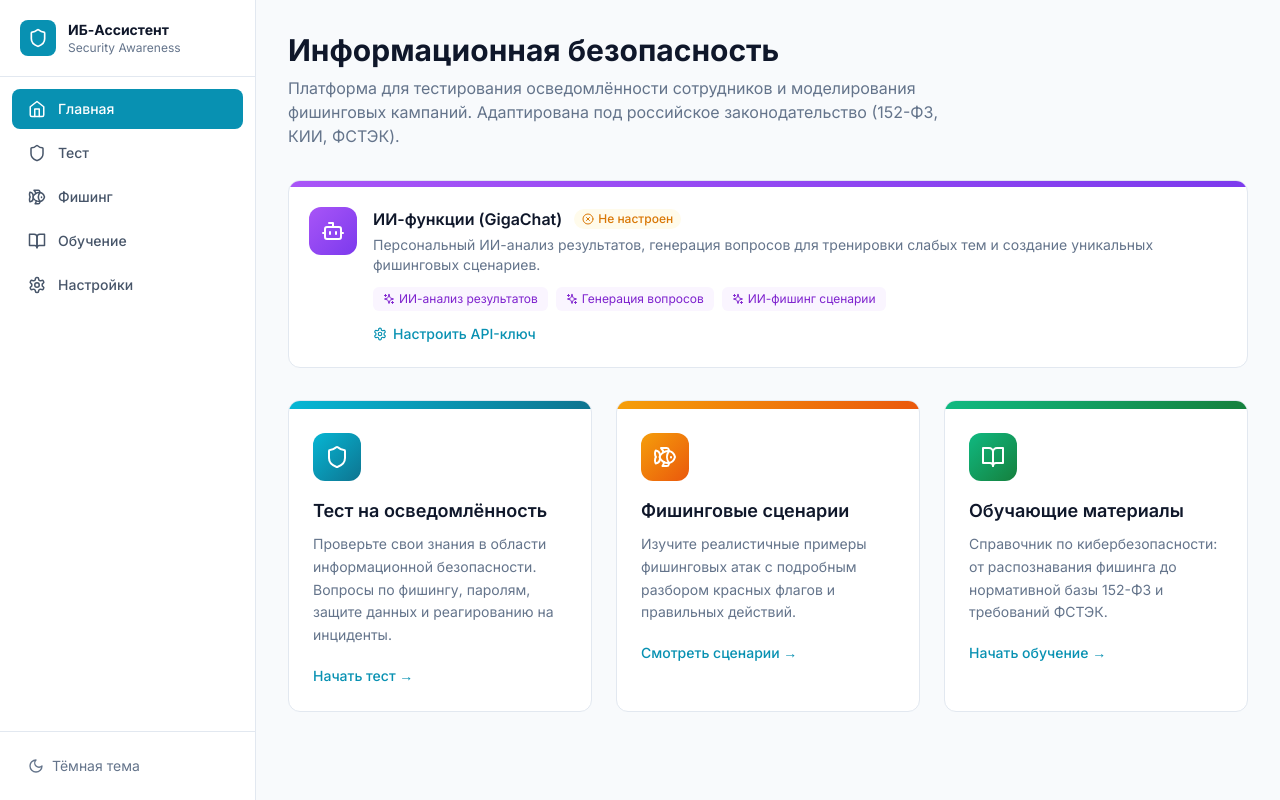
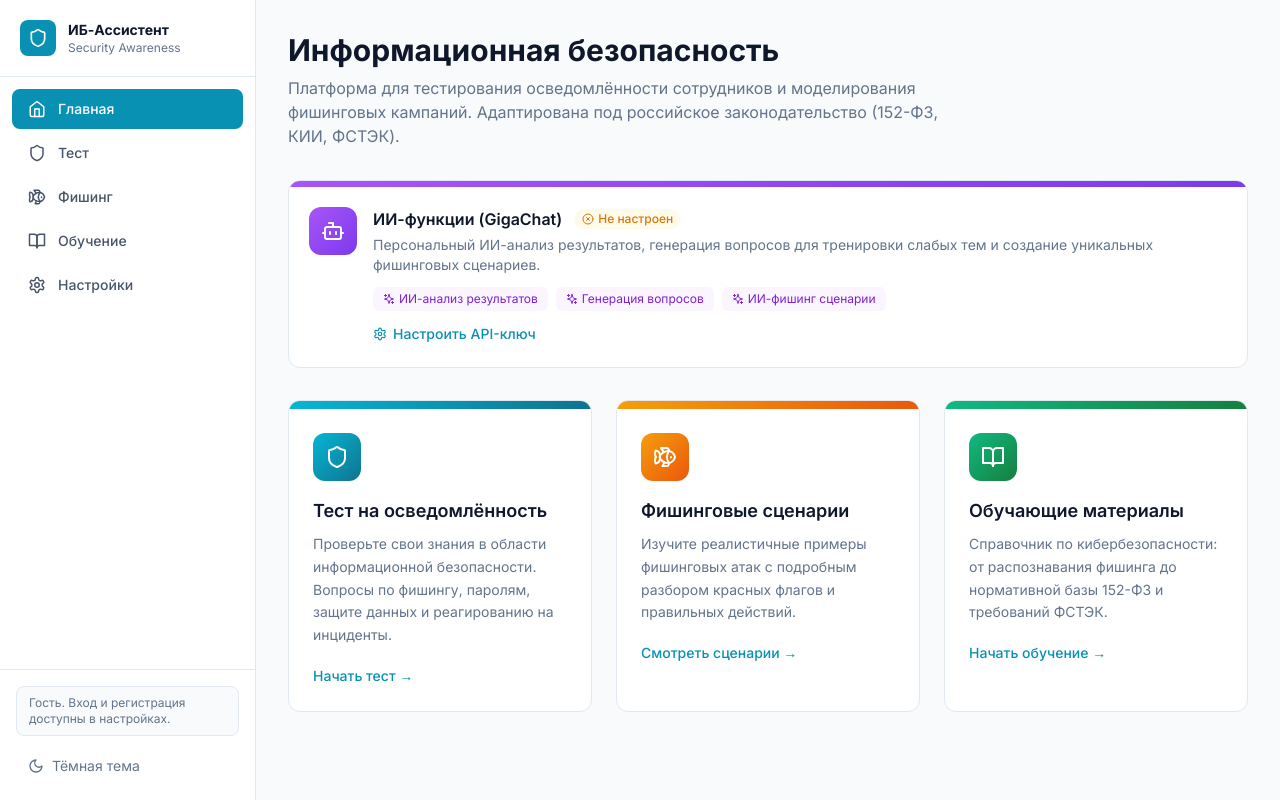
Before and after one commit to Plvkssh/ib-security-app-java, a React (Vite) app in the folder frontend/: page / in a window 1280 px wide. Built offline with nearby package versions, Linux system fonts and the light colour scheme; no server answers.

Commit message:
Update App.jsx

```diff
--- a/frontend/src/App.jsx
+++ b/frontend/src/App.jsx
@@ -1,4 +1,4 @@
-import React, { useEffect, useState } from 'react'
+import React, { useCallback, useEffect, useState } from 'react'
 import { HashRouter, Routes, Route, Link, useLocation } from 'react-router-dom'
 import {
   Shield,
@@ -9,8 +9,12 @@ import {
   Sun,
   Menu,
   X,
-  Settings
+  Settings,
+  LogOut,
+  User
 } from 'lucide-react'
+
+import { fetchMe, logout } from './lib/api'
 
 import HomePage from './pages/HomePage'
 import QuizPage from './pages/QuizPage'
@@ -39,7 +43,15 @@ function NavLink({ to, icon: Icon, children, onClick }) {
   )
 }
 
-function Layout({ children, dark, setDark }) {
+function Layout({
+  children,
+  dark,
+  setDark,
+  currentUser,
+  authLoading,
+  onLogout,
+  logoutLoading
+}) {
   const [mobileOpen, setMobileOpen] = useState(false)
   const location = useLocation()
 
@@ -106,7 +118,43 @@ function Layout({ children, dark, setDark }) {
           </NavLink>
         </nav>
 
-        <div className="p-4 border-t border-slate-200 dark:border-slate-800">
+        <div className="p-4 border-t border-slate-200 dark:border-slate-800 space-y-3">
+          <div className="px-3 py-2 rounded-lg bg-slate-50 dark:bg-slate-800 border border-slate-200 dark:border-slate-700">
+            {authLoading ? (
+              <div className="text-xs text-slate-500 dark:text-slate-400">
+                Проверка сессии...
+              </div>
+            ) : currentUser ? (
+              <div className="flex items-start gap-2">
+                <User size={16} className="mt-0.5 text-cyan-600 dark:text-cyan-400" />
+                <div className="min-w-0">
+                  <div className="text-sm font-medium text-slate-900 dark:text-white truncate">
+                    {currentUser.username || 'Пользователь'}
+                  </div>
+                  <div className="text-xs text-slate-500 dark:text-slate-400 truncate">
+                    {currentUser.email || 'Авторизован'}
+                  </div>
+                </div>
+              </div>
+            ) : (
+              <div className="text-xs text-slate-500 dark:text-slate-400">
+                Гость. Вход и регистрация доступны в настройках.
+              </div>
+            )}
+          </div>
+
+          {currentUser && (
+            <button
+              type="button"
+              onClick={onLogout}
+              disabled={logoutLoading}
+              className="flex items-center justify-center gap-2 text-sm w-full px-3 py-2 rounded-lg border border-red-200 dark:border-red-800 text-red-700 dark:text-red-300 hover:bg-red-50 dark:hover:bg-red-950 transition-colors disabled:opacity-50"
+            >
+              <LogOut size={16} />
+              {logoutLoading ? 'Выход...' : 'Выйти'}
+            </button>
+          )}
+
           <button
             type="button"
             data-testid="theme-toggle"
@@ -147,27 +195,153 @@ function Layout({ children, dark, setDark }) {
   )
 }
 
+function AppRoutes({
+  dark,
+  setDark,
+  currentUser,
+  authLoading,
+  authError,
+  refreshAuth,
+  setCurrentUser,
+  handleLogout,
+  logoutLoading
+}) {
+  return (
+    <Layout
+      dark={dark}
+      setDark={setDark}
+      currentUser={currentUser}
+      authLoading={authLoading}
+      onLogout={handleLogout}
+      logoutLoading={logoutLoading}
+    >
+      <Routes>
+        <Route
+          path="/"
+          element={
+            <HomePage
+              currentUser={currentUser}
+              authLoading={authLoading}
+              authError={authError}
+            />
+          }
+        />
+        <Route
+          path="/quiz"
+          element={
+            <QuizPage
+              currentUser={currentUser}
+              authLoading={authLoading}
+              authError={authError}
+              refreshAuth={refreshAuth}
+            />
+          }
+        />
+        <Route
+          path="/phishing"
+          element={
+            <PhishingPage
+              currentUser={currentUser}
+              authLoading={authLoading}
+              authError={authError}
+            />
+          }
+        />
+        <Route
+          path="/training"
+          element={
+            <TrainingPage
+              currentUser={currentUser}
+              authLoading={authLoading}
+              authError={authError}
+            />
+          }
+        />
+        <Route
+          path="/settings"
+          element={
+            <SettingsPage
+              currentUser={currentUser}
+              authLoading={authLoading}
+              authError={authError}
+              refreshAuth={refreshAuth}
+              setCurrentUser={setCurrentUser}
+              onLogout={handleLogout}
+              logoutLoading={logoutLoading}
+            />
+          }
+        />
+      </Routes>
+    </Layout>
+  )
+}
+
 export default function App() {
   const [dark, setDark] = useState(() => {
     if (typeof window === 'undefined') return false
     return window.matchMedia('(prefers-color-scheme: dark)').matches
   })
 
+  const [authLoading, setAuthLoading] = useState(true)
+  const [authError, setAuthError] = useState('')
+  const [currentUser, setCurrentUser] = useState(null)
+  const [logoutLoading, setLogoutLoading] = useState(false)
+
   useEffect(() => {
     document.documentElement.classList.toggle('dark', dark)
   }, [dark])
 
+  const refreshAuth = useCallback(async () => {
+    setAuthLoading(true)
+    setAuthError('')
+
+    try {
+      const result = await fetchMe()
+
+      if (result?.authenticated && result?.user) {
+        setCurrentUser(result.user)
+      } else {
+        setCurrentUser(null)
+      }
+    } catch (e) {
+      setCurrentUser(null)
+      setAuthError(e.message || 'Не удалось проверить авторизацию')
+    } finally {
+      setAuthLoading(false)
+    }
+  }, [])
+
+  useEffect(() => {
+    refreshAuth()
+  }, [refreshAuth])
+
+  const handleLogout = useCallback(async () => {
+    setLogoutLoading(true)
+    setAuthError('')
+
+    try {
+      await logout()
+      setCurrentUser(null)
+    } catch (e) {
+      setAuthError(e.message || 'Не удалось выполнить выход')
+    } finally {
+      setLogoutLoading(false)
+    }
+  }, [])
+
   return (
     <HashRouter>
-      <Layout dark={dark} setDark={setDark}>
-        <Routes>
-          <Route path="/" element={<HomePage />} />
-          <Route path="/quiz" element={<QuizPage />} />
-          <Route path="/phishing" element={<PhishingPage />} />
-          <Route path="/training" element={<TrainingPage />} />
-          <Route path="/settings" element={<SettingsPage />} />
-        </Routes>
-      </Layout>
+      <AppRoutes
+        dark={dark}
+        setDark={setDark}
+        currentUser={currentUser}
+        authLoading={authLoading}
+        authError={authError}
+        refreshAuth={refreshAuth}
+        setCurrentUser={setCurrentUser}
+        handleLogout={handleLogout}
+        logoutLoading={logoutLoading}
+      />
     </HashRouter>
   )
 }
```
